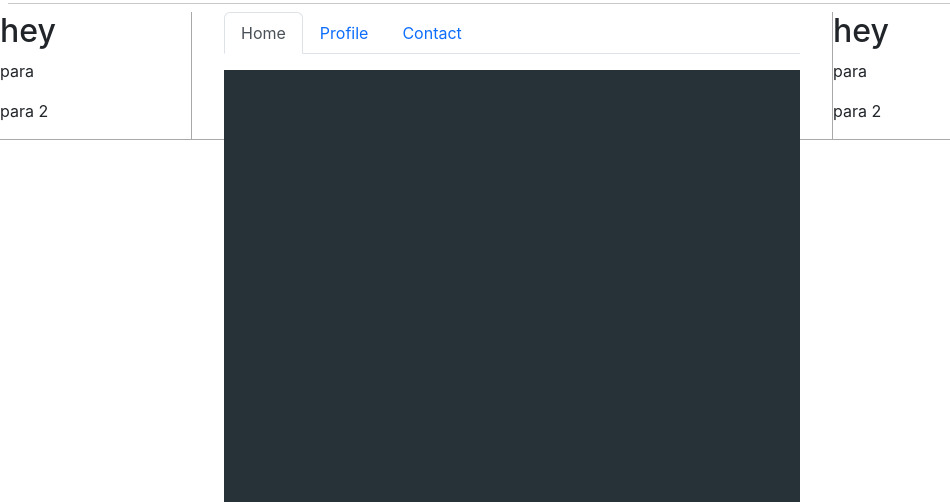
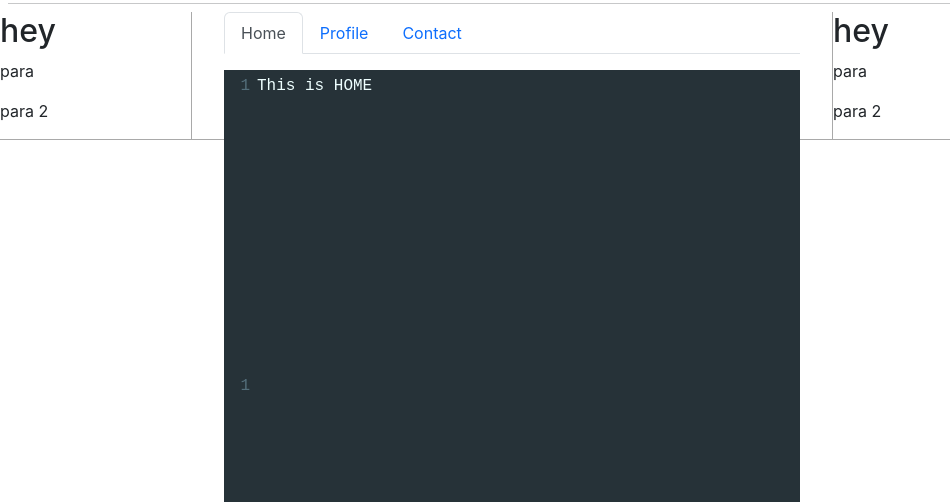
Before and after one commit to haha-harshit/Atlan-frontend-assignment, a React (Create React App) app: page / in a window 1280 px wide. Shown: the part 133-635 px from the top of the page, without its empty margins (0-950 px from the left). Built offline with nearby package versions, Linux system fonts and the light colour scheme.

Commit message:
predefine tabs

```diff
--- a/src/Components/BodyTabs.js
+++ b/src/Components/BodyTabs.js
@@ -1,34 +1,40 @@
-import React, { useState } from 'react'
+import React from 'react'
 import Tab from 'react-bootstrap/Tab';
 import Tabs from 'react-bootstrap/Tabs';
 import Editor from './Editor';
 
+
 function BodyTabs() {
-    const [key, setKey] = useState('home');
 
     return (
+    <>
         <Tabs
-      id="controlled-tab-example"
-      activeKey={key}
-      onSelect={(k) => setKey(k)}
-      className="mb-3"
-    >
+        defaultActiveKey="home"
+        id="uncontrolled-tab-example"
+        className="mb-3"
+        >
       <Tab eventKey="home" title="Home">
-        {/* <Sonnet /> */}
-        <div className='editor-container' id='home'>
-          <Editor />
-        </div>
+          <Editor
+          value="This is HOME"
+        //   onChange={{}}
+          />
+      </Tab>
 
+      <Tab eventKey="profile" title="Profile">
+          <Editor
+          value="This is Profile"
+        //   onChange={{}}
+          />
       </Tab>
-      <Tab eventKey="profile" title="Profile">
-        {/* <Sonnet /> */}
-        This is Profile
-      </Tab>
+
       <Tab eventKey="contact" title="Contact">
-        {/* <Sonnet /> */}
-        Contact here
+          <Editor
+          value="Contact Here"
+        //   onChange={{}}
+          />
       </Tab>
     </Tabs>
+    </>
     )
 }
 
--- a/src/Components/Editor.js
+++ b/src/Components/Editor.js
@@ -11,7 +11,6 @@ import {Controlled as ControlledEditor} from 'react-codemirror2'
 
 export default function Editor(props) {
     const {
-        language,
         value,
         onChange
     } = props
@@ -20,20 +19,21 @@ export default function Editor(props) {
         onChange(value)
     }
     return (
-        <div className='editorContainer'>
-
-        <ControlledEditor
+        // <div className='editorContainer'>
+        <>
+            <ControlledEditor
                 onBeforeChange={handleChange}
                 value={value}
                 className= "code-mirror-wrapper"
                 options={{
                     lineWrapping: true,
                     lint: true,
-                    mode: language,
                     theme: 'material',
-                    lineNumbers: value
+                    lineNumbers: true,
+                    tabindex: "4"
                 }}
             />
-        </div>
+        </>
+        // </div>
     )
 }
```
Also changed, not shown: public/index.html (+1 -7 lines).
